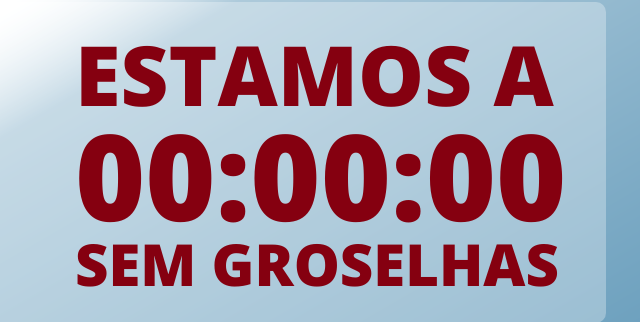
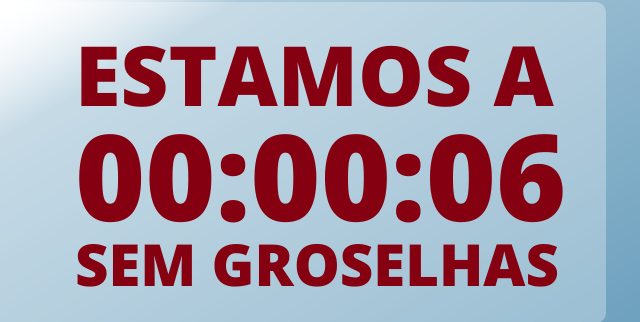
Before and after one commit to BreFranca/stag-tv, a plain HTML site: page index.html in a window 1280 px wide. Shown: the part 258-580 px from the top of the page, 25-665 px from the left. Drawn offline with nearby package versions, Linux system fonts and the light colour scheme.

Commit message:
Insert counter

```diff
--- a/assets/css/style.sass
+++ b/assets/css/style.sass
@@ -40,7 +40,7 @@ header
     padding: 30px 40px 30px 100px
     border-top-right-radius: 10px
     border-bottom-right-radius: 10px
-    p, .timer, span
+    p, #timer, span
         line-height: 1em
         display: block
         color: $wine
@@ -48,7 +48,7 @@ header
         text-transform: uppercase
     p
         font-size: 83px
-    .timer
+    #timer
         font-size: 120px
     span
         font-size: 58px
--- a/assets/js/scripts.js
+++ b/assets/js/scripts.js
@@ -6,3 +6,30 @@ $('.slider-words').slick({
     arrows: false,
     dots: false
 })
+
+function getSecs(sHors, sMins, sSecs, campo) {
+    sSecs++;
+
+    if (sSecs === 60) {
+        sSecs = 0;
+        sMins++;
+    }
+    if (sMins === 60) {
+        sMins = 0;
+        sHors++;
+    }
+    if (sSecs <= 9) {
+        sSecs = "0" + sSecs;
+    }
+    if (sMins <= 9) {
+        sMins = "0" + sMins;
+    }
+    if (sHors <= 9) {
+        sHors = "0" + sHors;
+    }
+    document.getElementById(campo).innerHTML = sHors + ":" + sMins + ":" + sSecs;
+
+    setTimeout("getSecs(" + sHors + ", " + sMins + "," + sSecs + ", '" + campo + "')", 1000);
+}
+
+getSecs(0, 0, 0, 'timer')
--- a/index.html
+++ b/index.html
@@ -19,7 +19,7 @@
         <div class="flex">
             <div class="counter">
                 <p>Estamos a</p>
-                <div class="timer">00:00:00</div>
+                <div id="timer">00:00:00</div>
                 <span>Sem groselhas</span>
             </div>
             <div class="word-moment">
```
Also changed, not shown: assets/css/style.css.
